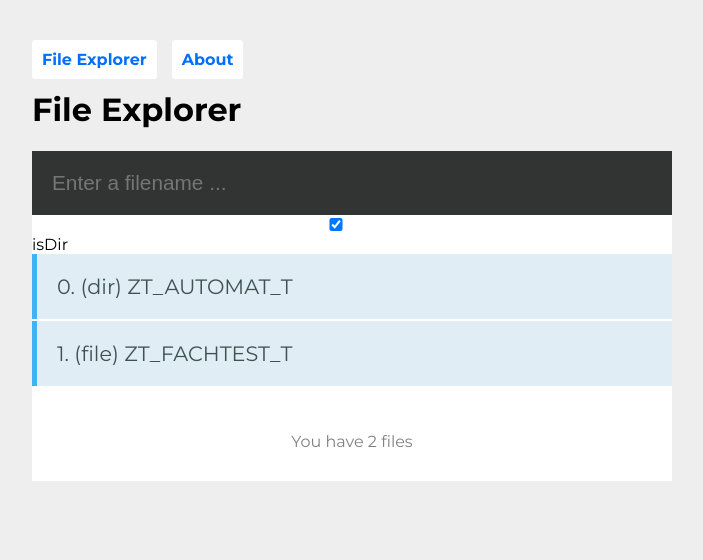
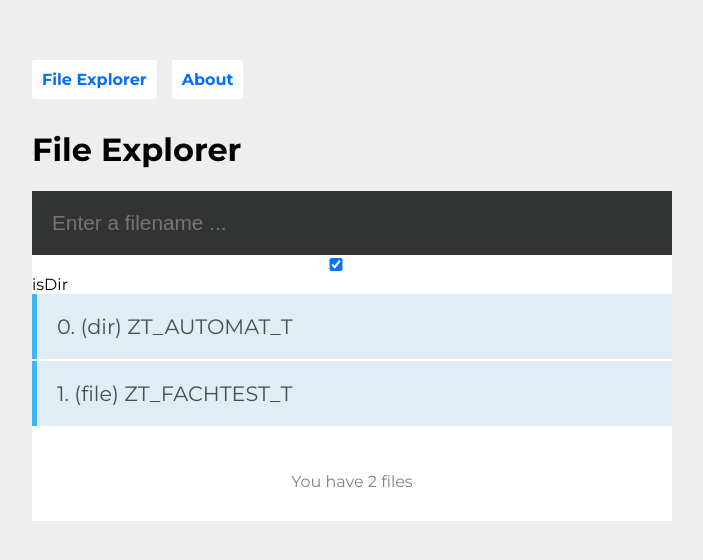
Before and after one commit to roebi/file-explorer-client-vue-electron, a Vue app: page /#/ in a window 1280 px wide. Shown: the top 560 px of the page, without its empty margins (288-991 px from the left). Built offline with nearby package versions, Linux system fonts and the light colour scheme; a small style sheet from the web is missing.

Commit message:
route about mit parameter name

```diff
--- a/src/App.vue
+++ b/src/App.vue
@@ -37,6 +37,9 @@ body, html {
 #app {
     width: 50%;
 }
+nav {
+  padding: 20px 20px 20px 0;
+}
 nav a {
   padding: 10px;
   text-decoration: none;
--- a/src/components/About.vue
+++ b/src/components/About.vue
@@ -1,6 +1,17 @@
 <template>
   <div class="about">
-    <h1>This is about page</h1>
+    <h1>Hello {{ their_name }}, this is about page</h1>
     <p>File Explorer - Lorem ipsum dolor sit amet, elit, sed do tempor</p>
   </div>
 </template>
+
+<script>
+export default {
+  name: 'About',
+  data() {
+    return {
+      their_name: this.$route.params.name
+    }
+  }
+}
+</script>
--- a/src/router.js
+++ b/src/router.js
@@ -13,7 +13,7 @@ export default new Router({
       component: FileExplorer
     },
     {
-        path: '/about',
+        path: '/about/:name',
         name: 'about',
         component: About
       }
```
